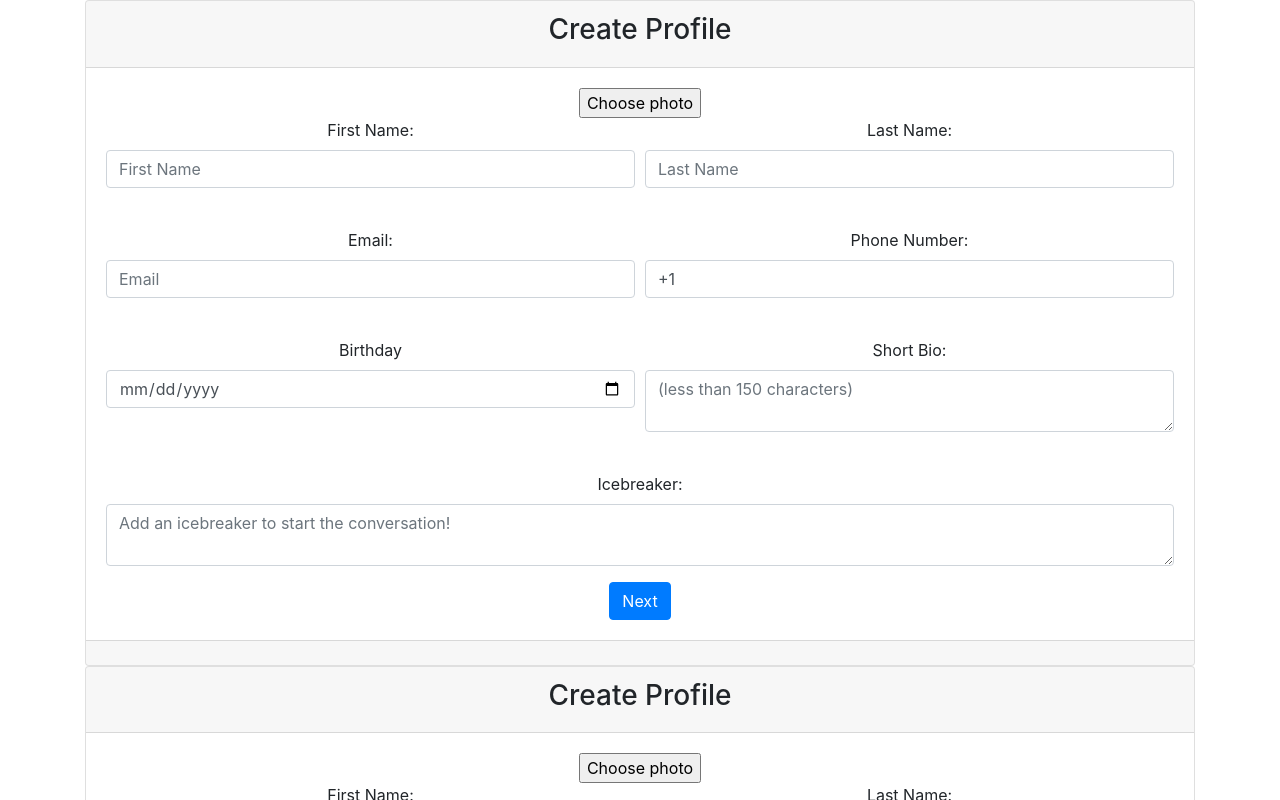
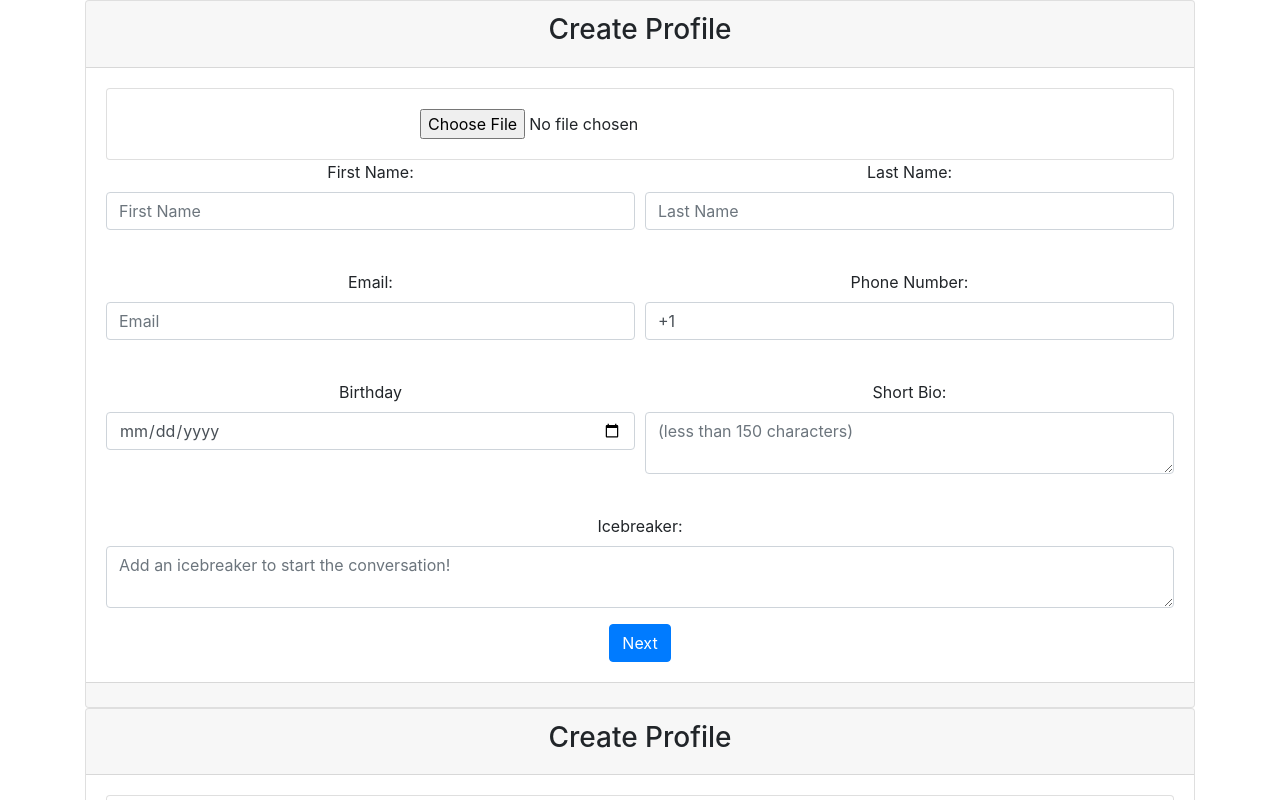
Before and after one commit to 2010Java-Nick/CHM, an Angular app in the folder CHM-frontend/CHM/: page /signup/profile in a window 1280 px wide. Shown: the top 800 px of the page. Built offline with nearby package versions, Linux system fonts and the light colour scheme.

Commit message:
working photo upload with profile creation

```diff
--- a/CHM-frontend/CHM/src/app/classes/photo.model.ts
+++ b/CHM-frontend/CHM/src/app/classes/photo.model.ts
@@ -1,5 +1,9 @@
+import { Byte } from "@angular/compiler/src/util";
+
+import { Profile } from './profile.model';
+
 export interface Photo {
     photoId : number,
     photo : any[],
-    profileId: number
+    profile: Profile
 }
--- a/CHM-frontend/CHM/src/app/components/create-profile/create-profile.component.html
+++ b/CHM-frontend/CHM/src/app/components/create-profile/create-profile.component.html
@@ -4,8 +4,8 @@
       <h3>Create Profile</h3>
     </div>
     <div class="card-body">
+      <app-photo-upload [currentProfileId]="currentProfileId"></app-photo-upload>
       <form [formGroup]="profileForm" (ngSubmit)="createProfile()">
-        <app-photo-upload></app-photo-upload>
         <div class="form-row">
           <div class="col">
             <div class="form-group">
--- a/CHM-frontend/CHM/src/app/components/create-profile/create-profile.component.ts
+++ b/CHM-frontend/CHM/src/app/components/create-profile/create-profile.component.ts
@@ -2,6 +2,7 @@ import { Component, OnInit } from '@angular/core';
 import { FormGroup, FormControl, Validators, AbstractControl, ValidatorFn } from '@angular/forms';
 import { ProfileService } from '../../services/profile.service';
 import { Profile } from '../../classes/profile.model';
+import { PhotoUploadComponent } from '../photo-upload/photo-upload.component';
 
 @Component({
   selector: 'app-create-profile',
@@ -13,10 +14,13 @@ export class CreateProfileComponent implements OnInit {
 
     profileForm = {} as FormGroup;
 
-
     minDate:Date = this.getMinDate();
 
     profile = {} as Profile;
+
+    currentProfileId:number = 0;
+
+    photoUpload:PhotoUploadComponent;
 
     constructor(private profileService: ProfileService) { }
 
@@ -53,9 +57,6 @@ export class CreateProfileComponent implements OnInit {
 
     public createProfile(){
 
-        this.profile.profileId = 1;
-        this.profile.age = 18;
-
         this.profile.firstName = this.profileForm.controls.firstName.value;
         this.profile.lastName = this.profileForm.controls.lastName.value;
         this.profile.email = this.profileForm.controls.email.value;
@@ -65,8 +66,14 @@ export class CreateProfileComponent implements OnInit {
         this.profile.icebreaker = this.profileForm.controls.icebreaker.value;
 
         if(this.profileForm.valid) {
+            console.log("IN CREATE PROFILE");
+            console.log(this.profile);
+            this.profile.profileId = 1;
             this.profileService.createProfile(this.profile).subscribe((returnedId) => {
                 if(returnedId != -1){
+                    this.currentProfileId = returnedId;
+                    this.profile.profileId = returnedId;
+                    //call onUpload()
                     //this.router.navigate()
                 }
             });
--- a/CHM-frontend/CHM/src/app/components/photo-upload/photo-upload.component.css
+++ b/CHM-frontend/CHM/src/app/components/photo-upload/photo-upload.component.css
@@ -1,5 +1,19 @@
 .img {
-    height: 200px;
-    width: 50%;
-    border-radius: 50%;
-  }
+  display: inline-block;
+  width: 200px;
+  height: 200px;
+  border-radius: 50%;
+
+  background-repeat: no-repeat;
+  background-position: center center;
+  background-size: cover;
+}
+
+.upload-photo{
+  display: inline;
+  margin-right: 3rem;
+}
+.image-holder{
+  display:inline;
+  margin-left: 3rem;
+}
--- a/CHM-frontend/CHM/src/app/components/photo-upload/photo-upload.component.html
+++ b/CHM-frontend/CHM/src/app/components/photo-upload/photo-upload.component.html
@@ -1,8 +1,16 @@
 <!-- <h1>Upload Your Profile Photo</h1> -->
 <span style="color:red;" *ngIf="message">{{message}}</span>
 
-<input #file id = "attachBtn" type="file" accept='image/*' (change)="preview(file.files)" style="display : none;"/>
-<input class = "left" type="button" value="Choose photo" onclick="document.getElementById('attachBtn').click();" />
-<img class = "img" [src]="imgURL" height="200" *ngIf="imgURL">
-<img class = "img" [src]="formatImage(imgURLUploaded)" height="200" *ngIf="imgURLUploaded">
-<!-- <button type="button" (click)="onUpload()">Upload</button> -->
+<div class = "card">
+    <div class = "card-body">
+        <div class = "upload-photo">
+            <input #file id = "attachBtn" type="file" accept='image/*' (change)="preview(file.files)"/>
+            <!-- <input class = "left" type="button" value="Choose photo" onclick="document.getElementById('attachBtn').click();" /> -->
+        </div>
+        <div class="image-holder">
+            <img class = "img" [src]="imgURL" height="200" *ngIf="imgURL">
+            <img class = "img" [src]="formatImage(imgURLUploaded)" height="200" *ngIf="imgURLUploaded">
+            <!-- <button type="button" (click)="onUpload()">Upload</button> -->
+        </div>
+</div>
+</div>
```
Also changed, not shown: CHM-frontend/CHM/src/app/components/photo-upload/photo-upload.component.ts (+36 -14 lines), 2 other files (tests, documents, lock files or other folders).
